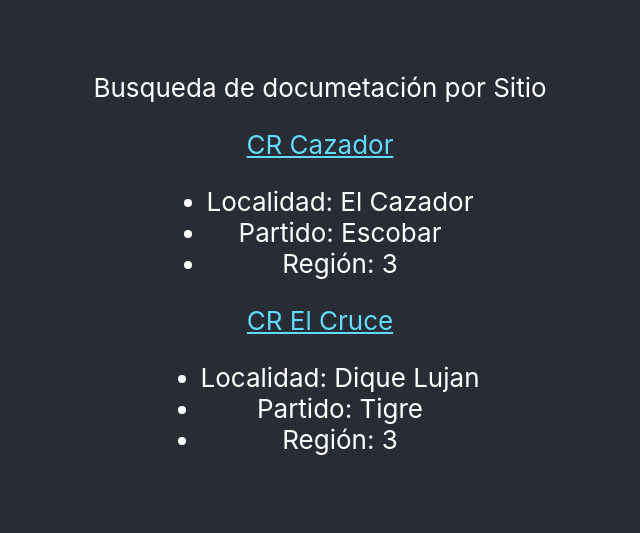
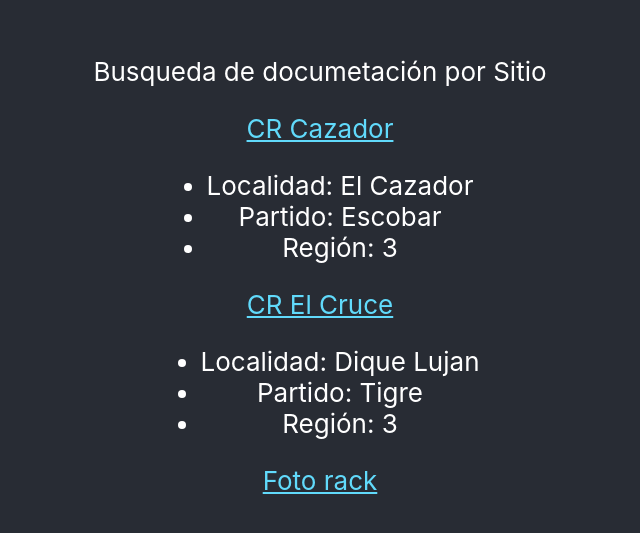
Before and after one commit to emarino-git/sitios-telco, a React (Create React App) app: page / in a window 1280 px wide. Shown: the part 137-670 px from the top of the page, without its empty margins (320-960 px from the left). Built offline with nearby package versions, Linux system fonts and the light colour scheme.

Commit message:
test photo

```diff
--- a/src/App.js
+++ b/src/App.js
@@ -33,6 +33,7 @@ function App() {
           <li>Partido: Tigre</li>
           <li>Región: 3</li>
         </ul>
+        <a className="App-link" href='https://edenor.sharepoint.com/:i:/s/GO365_DOCUMENTACIONTELCO-FOTOS/EVheW9nADfRKtg59eLcReK0BdBFOqM1jsGoRdMQGtVbpxg?e=PDHGOn'>Foto rack</a>
       </header>
     </div>
   );
```
